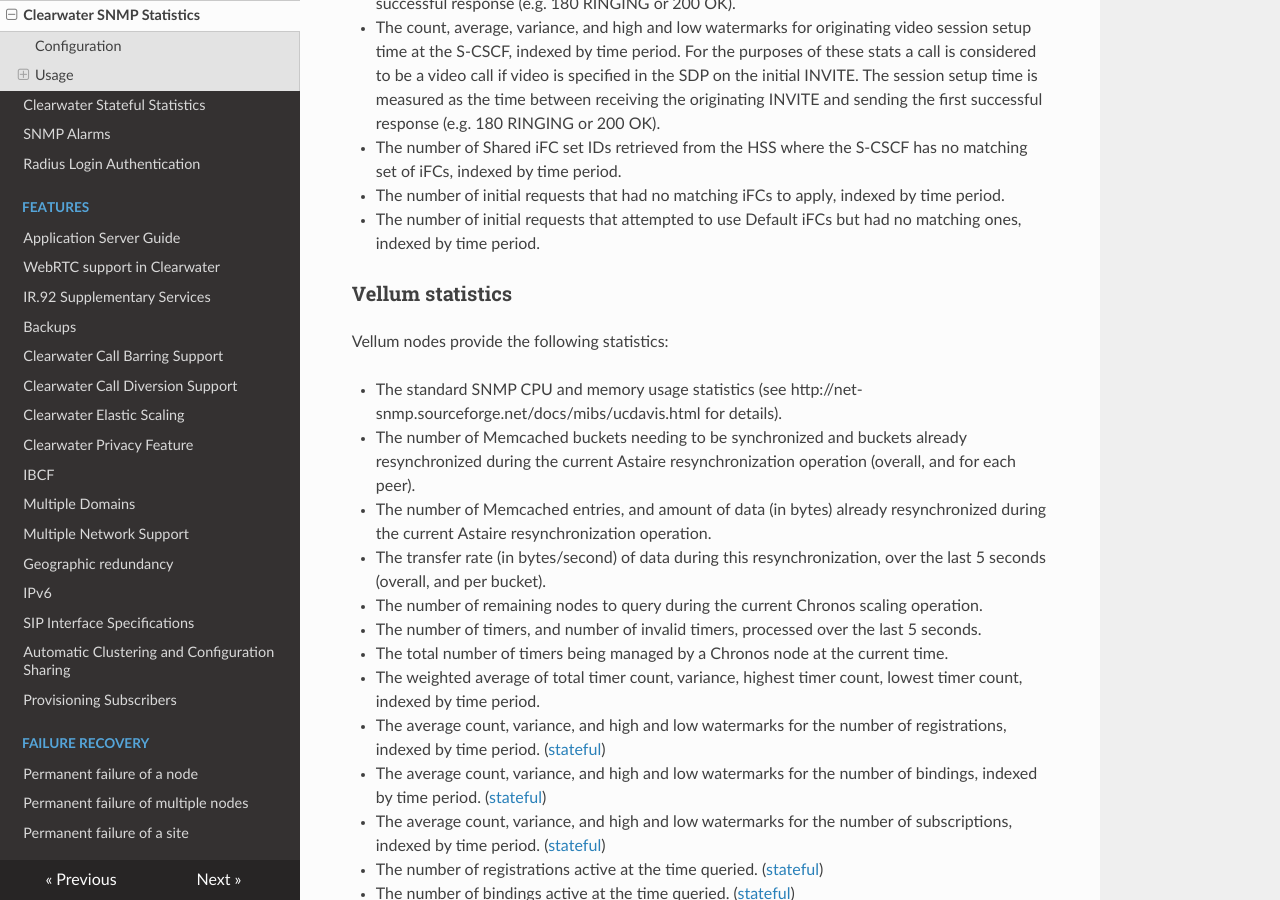
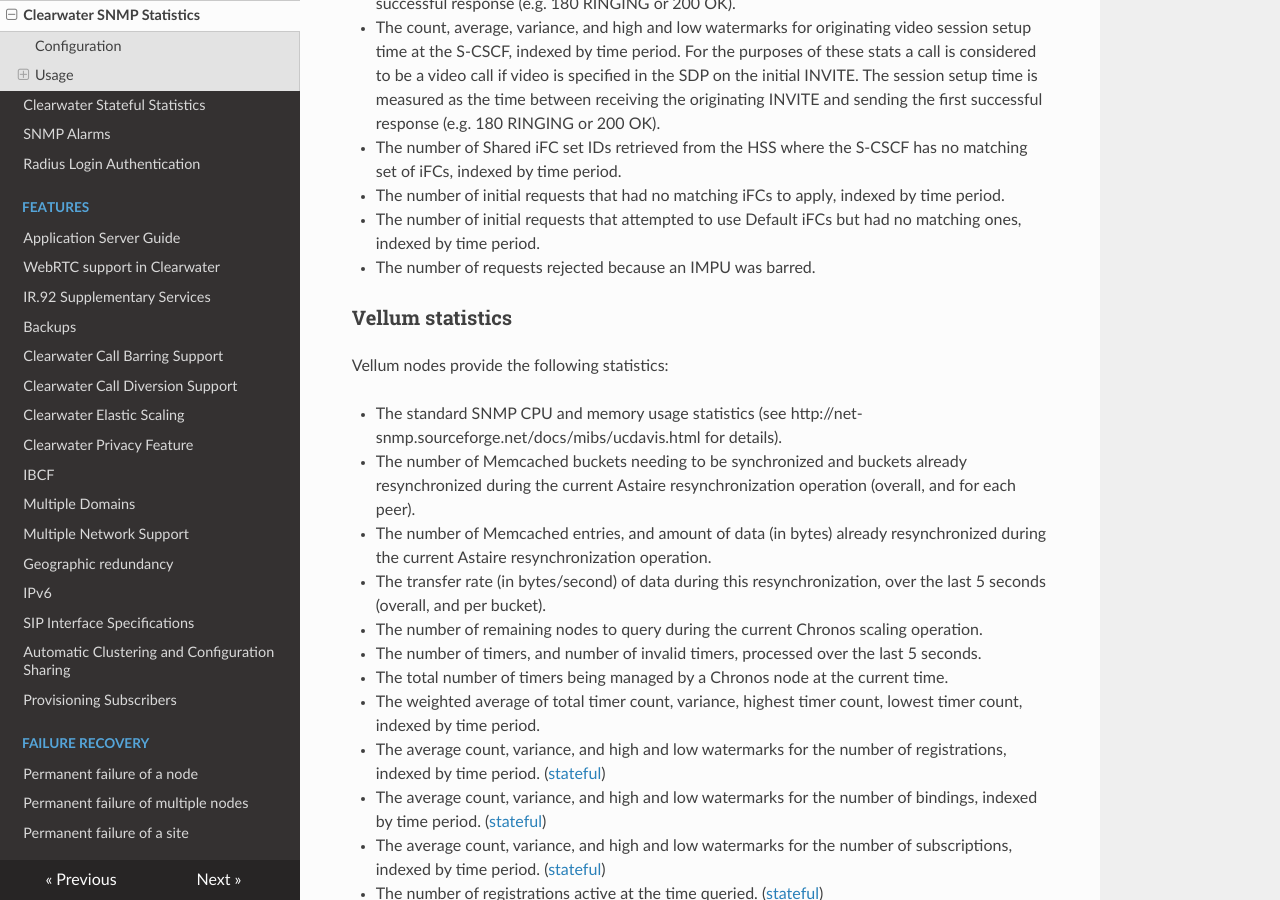
Before and after one commit to Metaswitch/clearwater-readthedocs, an MkDocs documentation site: the page built from docs/Clearwater_SNMP_Statistics.md, in a window 1280 px wide and 900 px high, scrolled down 4842 px. Built offline with MkDocs 1.6.1, drawn with Linux system fonts in a browser that asks for light colours; nearby versions of some CDN libraries; old or Windows-style settings are respelled for this version of MkDocs.

Commit message:
Update docs with call barring stat

```diff
--- a/docs/Clearwater_SNMP_Statistics.md
+++ b/docs/Clearwater_SNMP_Statistics.md
@@ -110,6 +110,7 @@ Sprout nodes provide the following statistics:
 * The number of Shared iFC set IDs retrieved from the HSS where the S-CSCF has no matching set of iFCs, indexed by time period.
 * The number of initial requests that had no matching iFCs to apply, indexed by time period.
 * The number of initial requests that attempted to use Default iFCs but had no matching ones, indexed by time period.
+* The number of requests rejected because an IMPU was barred.
 
 ### Vellum statistics
 Vellum nodes provide the following statistics:
```
